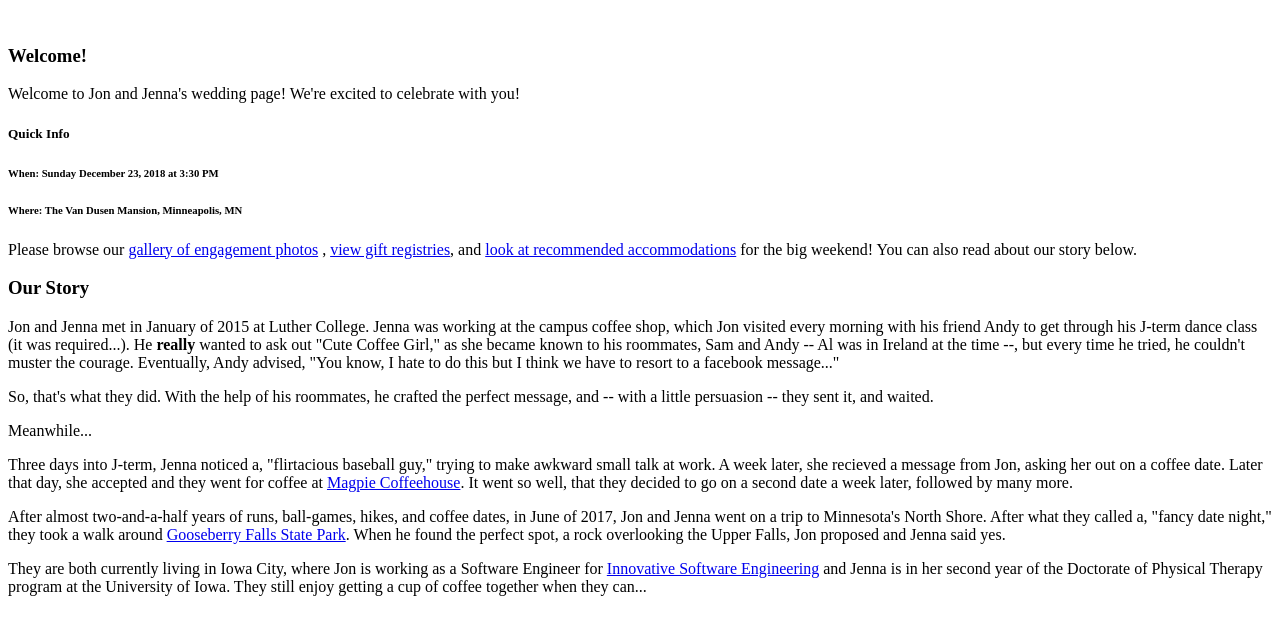
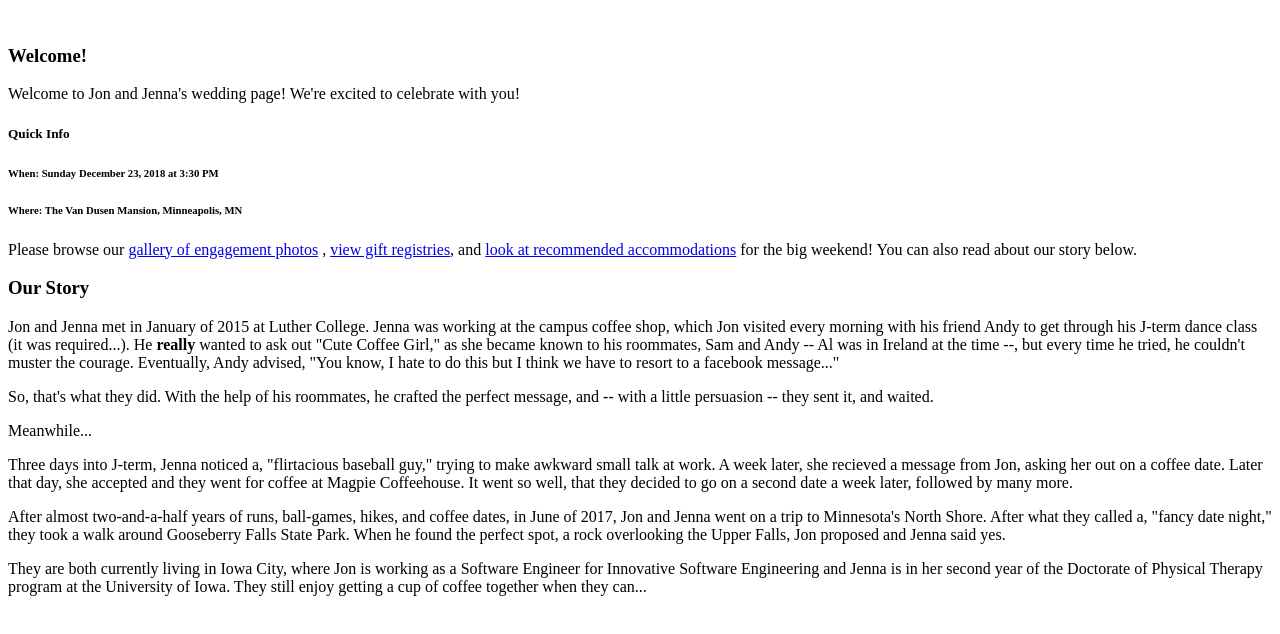
Before and after one commit to whatsopdahl/jjwedding, a website: page app/templates/home.html in a window 1280 px wide. Drawn offline with Linux system fonts and the light colour scheme.

Commit message:
remove our story links

```diff
--- a/app/templates/home.html
+++ b/app/templates/home.html
@@ -24,8 +24,8 @@
 		<p>Jon and Jenna met in January of 2015 at Luther College. Jenna was working at the campus coffee shop, which Jon visited every morning with his friend Andy to get through his J-term dance class (it was required...). He <strong>really</strong> wanted to ask out "Cute Coffee Girl," as she became known to his roommates, Sam and Andy -- Al was in Ireland at the time --, but every time he tried, he couldn't muster the courage. Eventually, Andy advised, "You know, I hate to do this but I think we have to resort to a facebook message..."</p>
 		<p>So, that's what they did. With the help of his roommates, he crafted the perfect message, and -- with a little persuasion -- they sent it, and waited.</p>
 		<p>Meanwhile...</p>
-		<p>Three days into J-term, Jenna noticed a, "flirtacious baseball guy," trying to make awkward small talk at work. A week later, she recieved a message from Jon, asking her out on a coffee date. Later that day, she accepted and they went for coffee at <a href="http://www.mymagpiecoffee.com">Magpie Coffeehouse</a>. It went so well, that they decided to go on a second date a week later, followed by many more.</p>
-		<p>After almost two-and-a-half years of runs, ball-games, hikes, and coffee dates, in June of 2017, Jon and Jenna went on a trip to Minnesota's North Shore. After what they called a, "fancy date night," they took a walk around <a href="http://www.dnr.mn.us/state_parks/gooseberry_falls/index.html">Gooseberry Falls State Park</a>. When he found the perfect spot, a rock overlooking the Upper Falls, Jon proposed and Jenna said yes.</p>
-		<p>They are both currently living in Iowa City, where Jon is working as a Software Engineer for <a href="http://www.iseinc.biz">Innovative Software Engineering</a> and Jenna is in her second year of the Doctorate of Physical Therapy program at the University of Iowa. They still enjoy getting a cup of coffee together when they can...</p>
+		<p>Three days into J-term, Jenna noticed a, "flirtacious baseball guy," trying to make awkward small talk at work. A week later, she recieved a message from Jon, asking her out on a coffee date. Later that day, she accepted and they went for coffee at Magpie Coffeehouse. It went so well, that they decided to go on a second date a week later, followed by many more.</p>
+		<p>After almost two-and-a-half years of runs, ball-games, hikes, and coffee dates, in June of 2017, Jon and Jenna went on a trip to Minnesota's North Shore. After what they called a, "fancy date night," they took a walk around Gooseberry Falls State Park. When he found the perfect spot, a rock overlooking the Upper Falls, Jon proposed and Jenna said yes.</p>
+		<p>They are both currently living in Iowa City, where Jon is working as a Software Engineer for Innovative Software Engineering and Jenna is in her second year of the Doctorate of Physical Therapy program at the University of Iowa. They still enjoy getting a cup of coffee together when they can...</p>
 	</div>
 </div>
```
